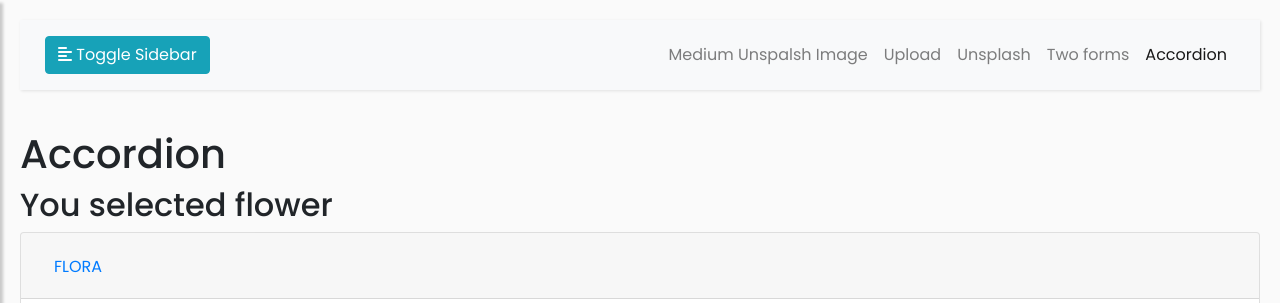
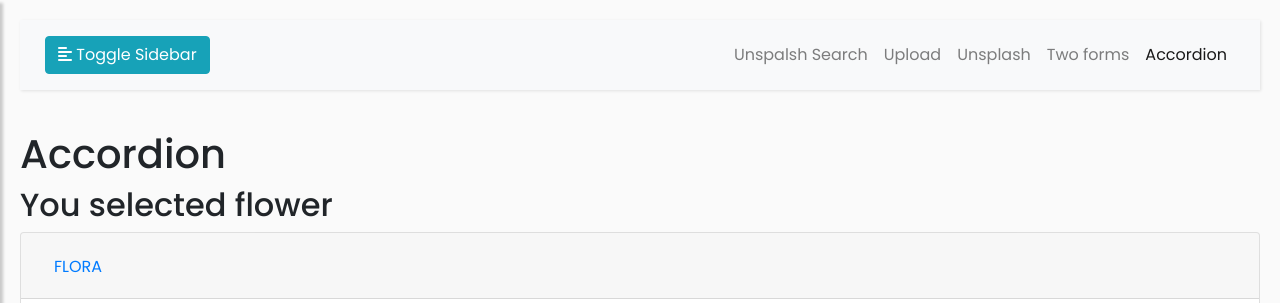
Before and after one commit to shinokada/fastapi-webstarter-demo, a FastAPI app: page /accordion in a window 1280 px wide. Shown: the top 303 px of the page. Run offline with FastAPI, Linux system fonts and the light colour scheme; some libraries are stand-ins or nearby versions.

Commit message:
Updates.

```diff
--- a/app/main.py
+++ b/app/main.py
@@ -5,7 +5,7 @@ from fastapi.staticfiles import StaticFiles
 from fastapi.templating import Jinja2Templates
 
 from .library.helpers import *
-from app.routers import upload, twoforms, unsplash, mediumimage, accordion
+from app.routers import upload, twoforms, unsplash, unsplash_search, accordion
 from dotenv import load_dotenv
 load_dotenv()
 
@@ -20,7 +20,7 @@ mimetypes.add_type('application/javascript', '.js')
 app.mount("/static", StaticFiles(directory="static"), name="static")
 
 app.include_router(upload.router)
-app.include_router(mediumimage.router)
+app.include_router(unsplash_search.router)
 app.include_router(unsplash.router)
 app.include_router(twoforms.router)
 app.include_router(accordion.router)
--- a/app/routers/mediumimage.py
+++ b/app/routers/unsplash_search.py
@@ -7,7 +7,7 @@ templates = Jinja2Templates(directory="templates")
 router = APIRouter()
 
 
-@router.get("/medium-unsplash-image", response_class=HTMLResponse)
+@router.get("/unsplash-search", response_class=HTMLResponse)
 async def get_index(request: Request,):
     title = "Medium Unsplash Image"
     data = {
@@ -15,10 +15,10 @@ async def get_index(request: Request,):
         "title": title,
     }
 
-    return templates.TemplateResponse("medium_image.html", data)
+    return templates.TemplateResponse("unsplash_search.html", data)
 
 
-@router.get("/medium-unsplash-image/photos/{tag}/{page_num}")
+@router.get("/unsplash-search/photos/{tag}/{page_num}")
 async def photos(request: Request, tag: str, page_num: int):
     # tag = tag
     data = unsplashFetch(tag, page_num)
--- a/templates/include/topnav.html
+++ b/templates/include/topnav.html
@@ -14,7 +14,7 @@
         <div class="collapse navbar-collapse" id="navbarSupportedContent">
             <ul class="nav navbar-nav ml-auto">
                 <li class="nav-item {{'active' if active_page == 'unsplash-search' }}">
-                    <a class="nav-link" href="/medium-unsplash-image">Medium Unspalsh Image</a>
+                    <a class="nav-link" href="/unsplash-search">Unspalsh Search</a>
                 </li>
                 <li class="nav-item {{'active' if active_page == 'upload' }}">
                     <a class="nav-link" href="/upload">Upload</a>
```
Also changed, not shown: templates/unsplash_search.html (renamed from templates/medium_image.html).
